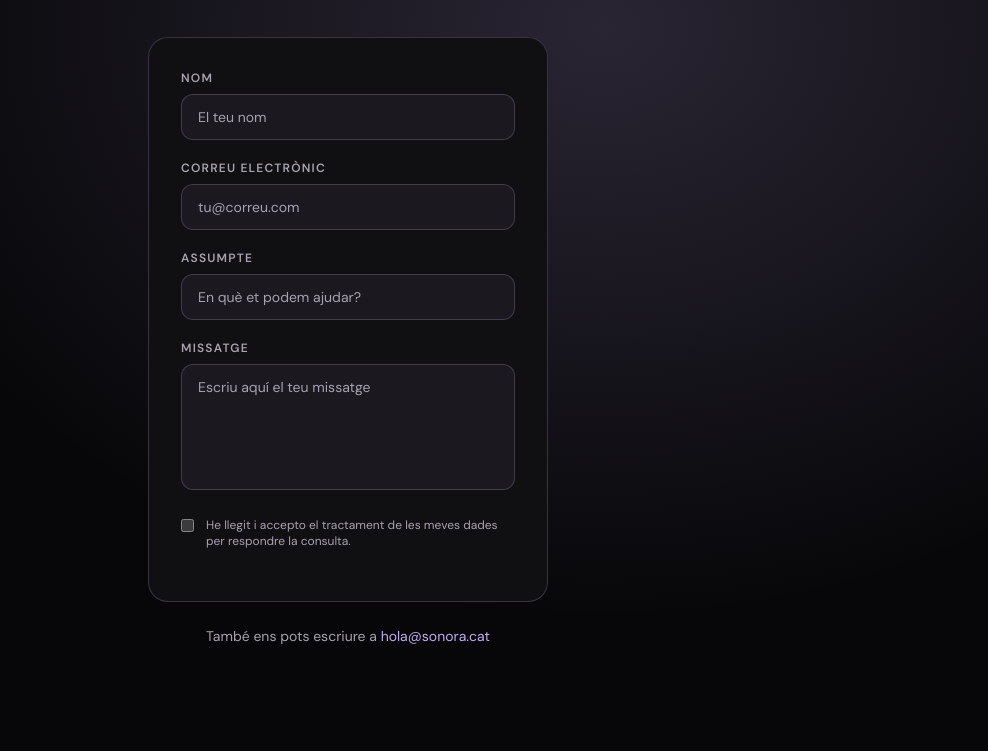
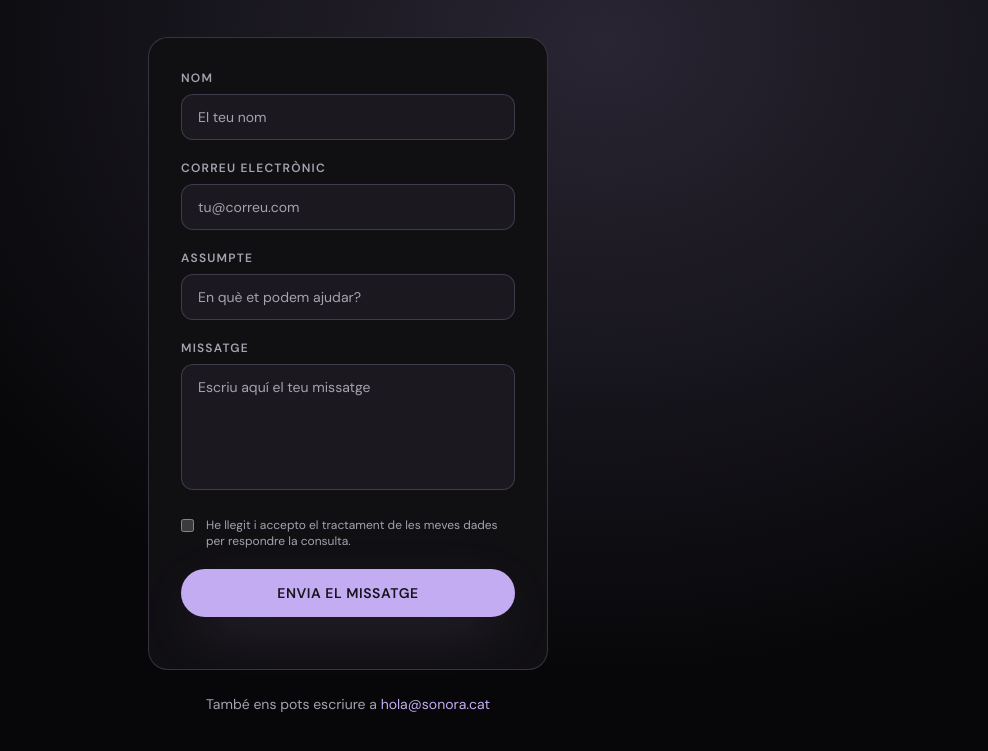
Before and after one commit to 2DAM-202627-PROJECTE/Grup2, a website built with Vite: page contactans.html in a window 1280 px wide. Shown: the part 147-898 px from the top of the page, without its empty margins (292-1280 px from the left). Before the commit the page ends 873 px from the top, so only its background shows below. Built offline with nearby package versions, Linux system fonts and the light colour scheme.

Commit message:
Add submit button to contact form

```diff
--- a/contactans.html
+++ b/contactans.html
@@ -68,6 +68,10 @@
                     <input required type="checkbox" name="privacitat" class="mt-0.5">
                     <span>He llegit i accepto el tractament de les meves dades per respondre la consulta.</span>
                 </label>
+
+                <button type="submit" class="btn-primary w-full" :disabled="sending"
+                    x-text="sending ? 'Enviant...' : 'Envia el missatge'"></button>
+
                 <p x-show="sent" x-cloak class="text-center text-sm text-mint">Gràcies! Hem rebut el teu missatge.</p>
                 <p x-show="error" x-cloak class="text-center text-sm text-red-400">No s'ha pogut enviar. Torna-ho a provar o
                     escriu-nos per correu.</p>
```
